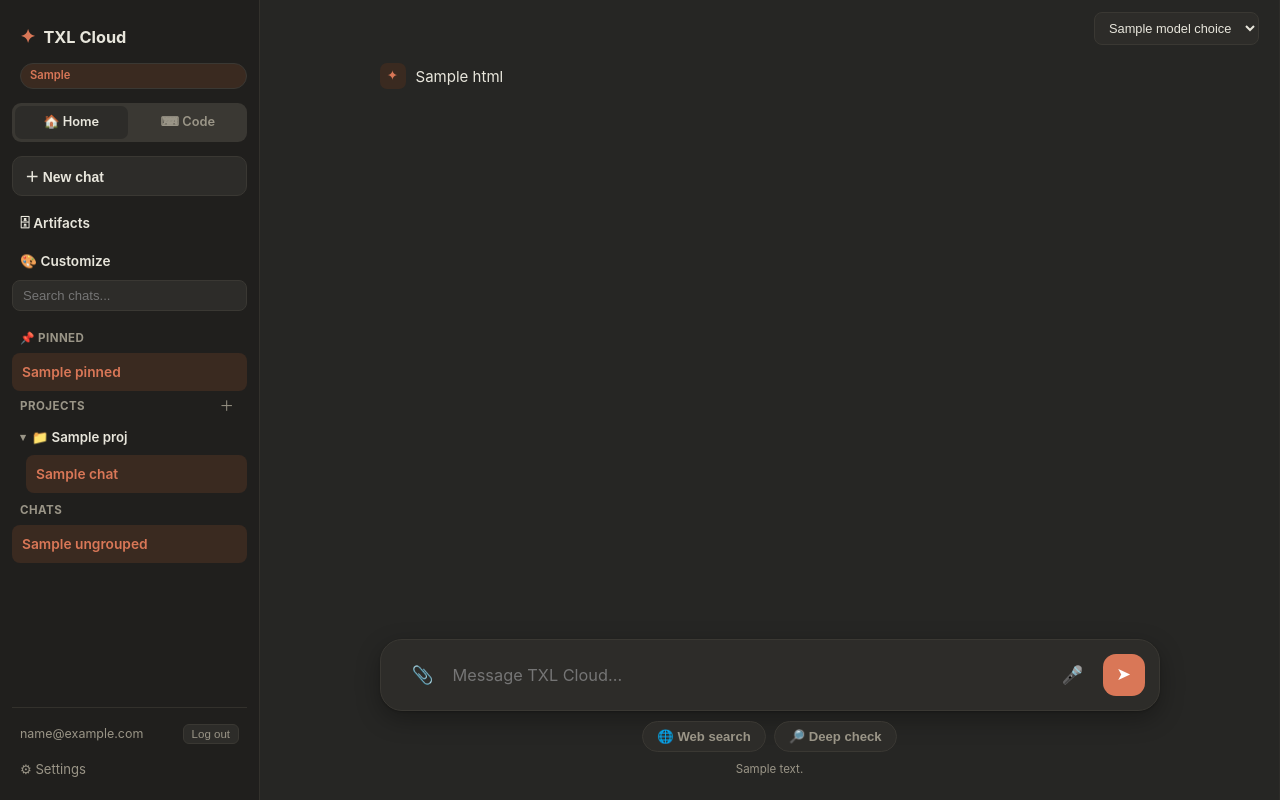
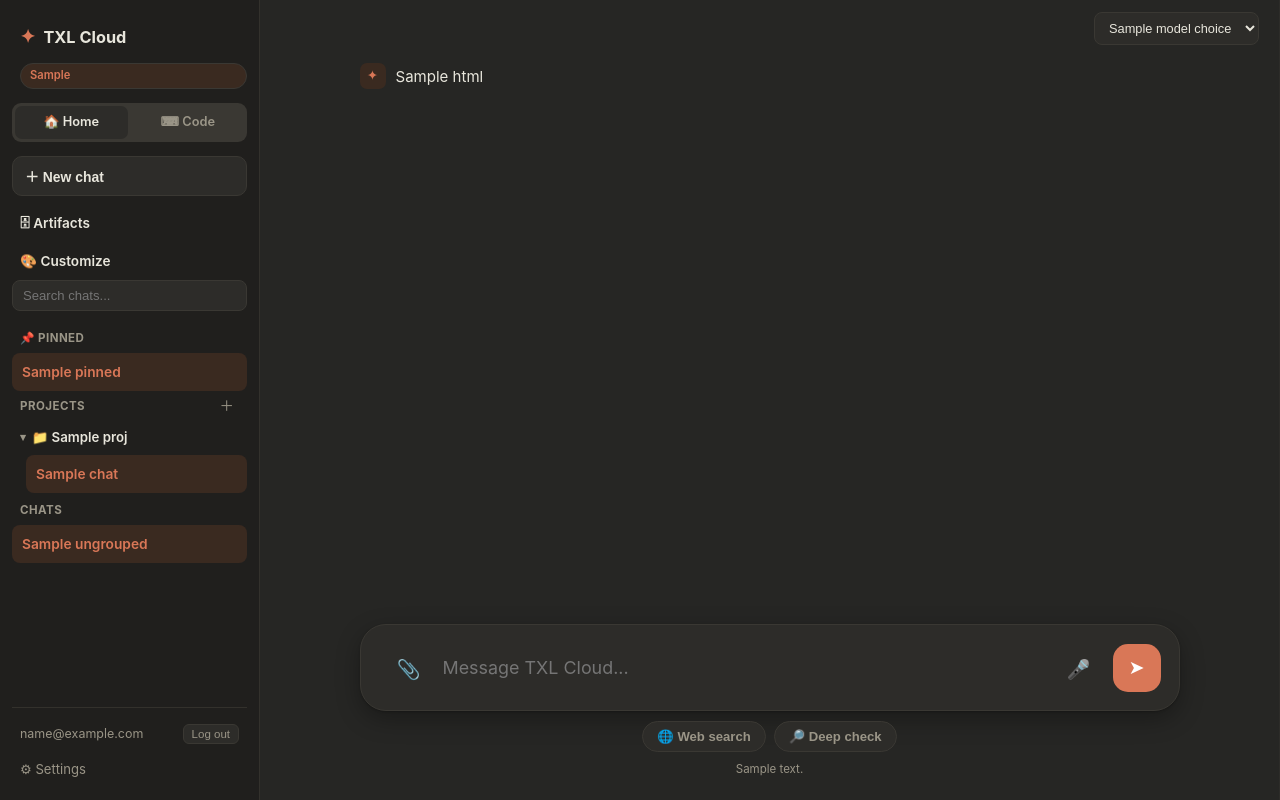
Before and after one commit to txlinnu/txl-analyser, a Flask app: template templates/chat.html in a window 1280 px wide. Run offline with Flask 3, Linux system fonts and the light colour scheme; the template is opened without the code that fills it: most values are stand-ins (such as "Sample title", 1, 10 or a date in 2020); some libraries are stand-ins or nearby versions.

Commit message:
Size the composer up more decisively to close the gap with Claude's actual scale
The first sizing pass was too incremental - side-by-side with Claude's
real interface it still read as noticeably smaller. Bumped landing
heading (2.15rem -> 2.8rem), composer padding/radius, input font size,
send/tool button sizes, and the content column width (780px -> 820px)
across both chat.html and code.html.

Co-Authored-By: Claude Sonnet 5 <noreply@anthropic.com>

```diff
--- a/templates/chat.html
+++ b/templates/chat.html
@@ -387,7 +387,7 @@
     overflow-y: auto;
     padding: 4px 20px 12px;
   }
-  .msgs-wrap { max-width: 780px; margin: 0 auto; }
+  .msgs-wrap { max-width: 820px; margin: 0 auto; }
 
   /* Landing (empty conversation) state */
   .chat-main.landing #messages { display: none; }
@@ -398,21 +398,21 @@
     justify-content: center;
   }
   .landing-greeting {
-    max-width: 640px;
-    margin: 0 auto 26px;
+    max-width: 720px;
+    margin: 0 auto 32px;
     text-align: center;
     padding: 0 20px;
   }
   .chat-main:not(.landing) .landing-greeting { display: none; }
-  .landing-greeting .mark { font-size: 2.5rem; color: var(--accent); }
+  .landing-greeting .mark { font-size: 3rem; color: var(--accent); }
   .landing-greeting h2 {
     font-family: Georgia, 'Iowan Old Style', 'Palatino Linotype', Palatino, serif;
     font-weight: 500;
-    font-size: 2.15rem;
-    margin: 14px 0 8px;
+    font-size: 2.8rem;
+    margin: 16px 0 10px;
     letter-spacing: -0.01em;
   }
-  .landing-greeting p { color: var(--muted); font-size: 1rem; margin: 0; }
+  .landing-greeting p { color: var(--muted); font-size: 1.1rem; margin: 0; }
 
   .suggestions {
     display: flex;
@@ -565,7 +565,7 @@
   .artifact-open { font-size: 0.78rem; color: var(--muted); flex-shrink: 0; }
 
   .error-note {
-    max-width: 780px;
+    max-width: 820px;
     margin: 0 auto 16px;
     background: var(--danger-bg);
     color: var(--danger-text);
@@ -617,15 +617,15 @@
   }
 
   .tool-btn {
-    flex-shrink: 0; width: 40px; height: 40px; border: none; border-radius: 11px;
-    background: transparent; color: var(--muted); font-size: 1.1rem; cursor: pointer;
+    flex-shrink: 0; width: 44px; height: 44px; border: none; border-radius: 13px;
+    background: transparent; color: var(--muted); font-size: 1.2rem; cursor: pointer;
     display: flex; align-items: center; justify-content: center;
   }
   .tool-btn:hover { background: var(--border); color: var(--text); }
   .tool-btn.listening { color: #fff; background: var(--accent); animation: pulse 1.2s ease-in-out infinite; }
   @keyframes pulse { 0%, 100% { opacity: 1; } 50% { opacity: 0.6; } }
 
-  .composer-toolbar { max-width: 780px; margin: 10px auto 0; display: flex; justify-content: center; gap: 8px; }
+  .composer-toolbar { max-width: 820px; margin: 10px auto 0; display: flex; justify-content: center; gap: 8px; }
   .toggle-pill {
     border: 1px solid var(--border); background: var(--card); color: var(--muted);
     font-size: 0.82rem; font-weight: 600; padding: 7px 14px; border-radius: 999px; cursor: pointer;
@@ -633,20 +633,20 @@
   .toggle-pill:hover { border-color: var(--accent); color: var(--accent); }
   .toggle-pill.active { background: var(--accent-soft); color: var(--accent); border-color: var(--accent); }
   .composer-inner {
-    max-width: 780px;
+    max-width: 820px;
     margin: 0 auto;
     display: flex;
     flex-direction: column;
     background: var(--card);
     border: 1px solid var(--border);
-    border-radius: 22px;
-    padding: 14px 14px 14px 22px;
+    border-radius: 26px;
+    padding: 18px 18px 18px 26px;
     box-shadow: var(--shadow);
   }
   .composer-row {
     display: flex;
     align-items: flex-end;
-    gap: 10px;
+    gap: 12px;
   }
   #input {
     flex: 1;
@@ -654,20 +654,20 @@
     background: transparent;
     color: var(--text);
     font-family: inherit;
-    font-size: 1.02rem;
+    font-size: 1.12rem;
     resize: none;
     outline: none;
     max-height: 200px;
-    padding: 11px 0;
+    padding: 14px 0;
   }
   button.send-btn {
     flex-shrink: 0;
-    width: 42px; height: 42px;
+    width: 48px; height: 48px;
     border: none;
-    border-radius: 13px;
+    border-radius: 15px;
     background: var(--accent);
     color: #fff;
-    font-size: 1.1rem;
+    font-size: 1.2rem;
     cursor: pointer;
     display: flex; align-items: center; justify-content: center;
   }
@@ -675,7 +675,7 @@
   button.send-btn:disabled { opacity: 0.4; cursor: default; }
 
   .footnote {
-    max-width: 780px;
+    max-width: 820px;
     margin: 8px auto 0;
     text-align: center;
     font-size: 0.72rem;
--- a/templates/code.html
+++ b/templates/code.html
@@ -268,9 +268,9 @@
   .error-note { max-width: 780px; margin: 0 auto 16px; background: var(--danger-bg); color: var(--danger-text); border: 1px solid var(--danger-border); border-radius: 10px; padding: 11px 14px; font-size: 0.86rem; }
 
   #composer-outer { flex-shrink: 0; padding: 10px 20px 22px; }
-  .composer-inner { max-width: 780px; margin: 0 auto; display: flex; align-items: flex-end; gap: 10px; background: var(--card); border: 1px solid var(--border); border-radius: 22px; padding: 14px 14px 14px 22px; box-shadow: var(--shadow); }
-  #input { flex: 1; border: none; background: transparent; color: var(--text); font-family: inherit; font-size: 1.02rem; resize: none; outline: none; max-height: 200px; padding: 11px 0; }
-  button.send-btn { flex-shrink: 0; width: 42px; height: 42px; border: none; border-radius: 13px; background: var(--accent); color: #fff; font-size: 1.1rem; cursor: pointer; display: flex; align-items: center; justify-content: center; }
+  .composer-inner { max-width: 820px; margin: 0 auto; display: flex; align-items: flex-end; gap: 12px; background: var(--card); border: 1px solid var(--border); border-radius: 26px; padding: 18px 18px 18px 26px; box-shadow: var(--shadow); }
+  #input { flex: 1; border: none; background: transparent; color: var(--text); font-family: inherit; font-size: 1.12rem; resize: none; outline: none; max-height: 200px; padding: 14px 0; }
+  button.send-btn { flex-shrink: 0; width: 48px; height: 48px; border: none; border-radius: 15px; background: var(--accent); color: #fff; font-size: 1.2rem; cursor: pointer; display: flex; align-items: center; justify-content: center; }
   button.send-btn:hover { background: var(--accent-hover); }
   button.send-btn:disabled { opacity: 0.4; cursor: default; }
   .footnote { max-width: 780px; margin: 8px auto 0; text-align: center; font-size: 0.72rem; color: var(--muted); }
```
